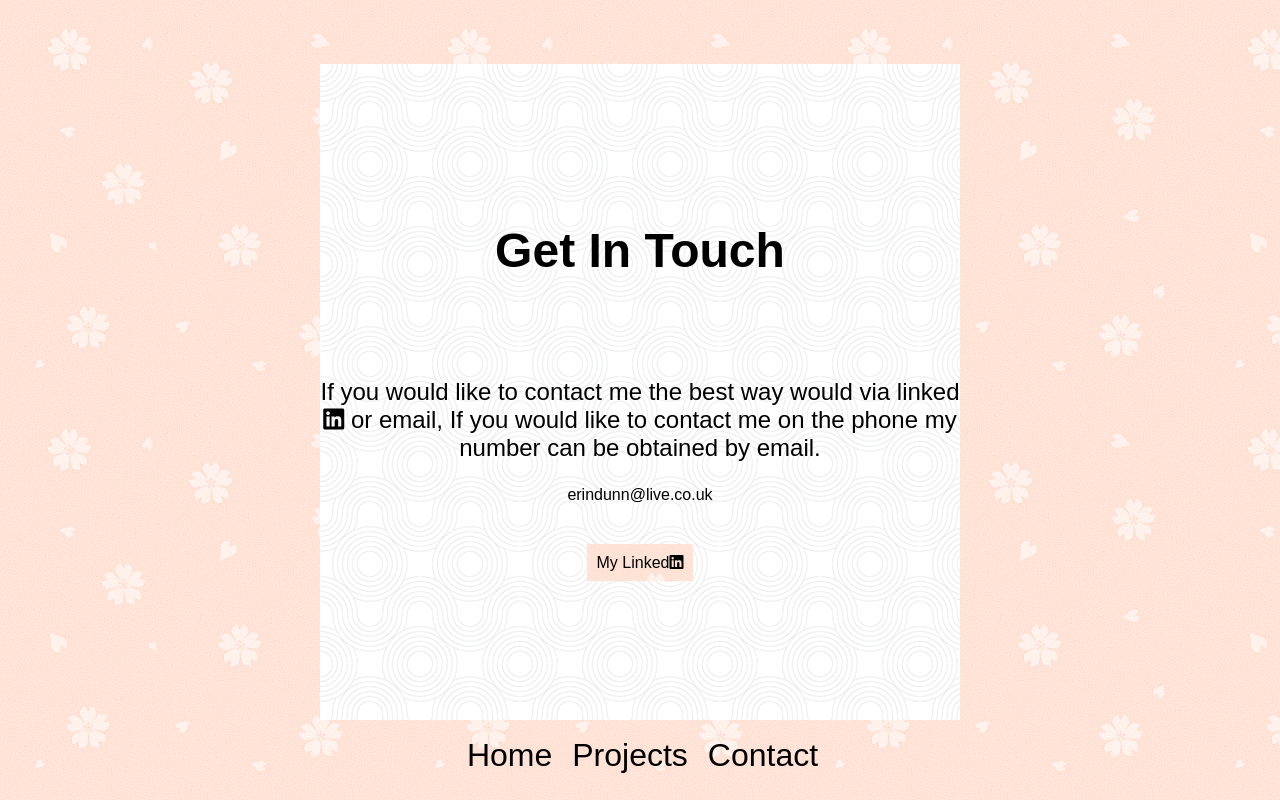
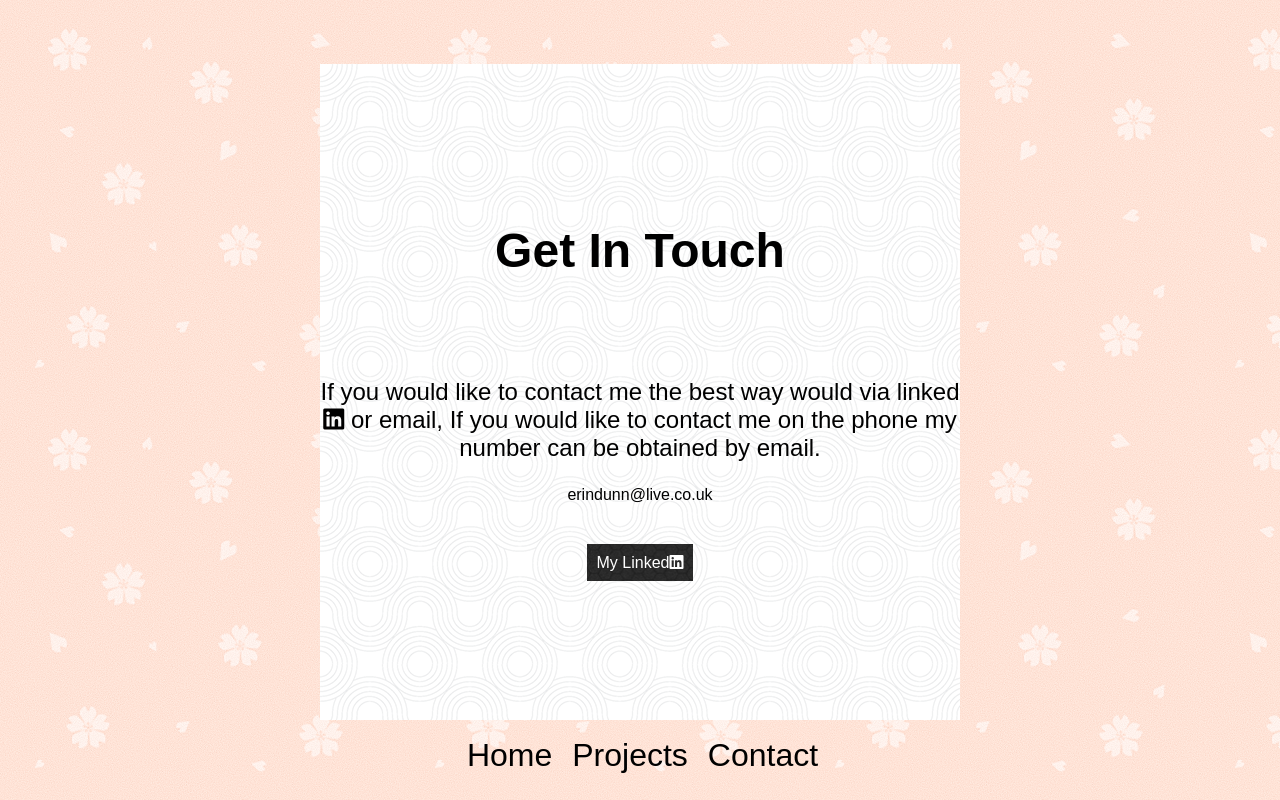
Before and after one commit to CrazyuncleFunk/CrazyuncleFunk.github.io, a plain HTML site: page contact.html in a window 1280 px wide. Drawn offline with Linux system fonts and the light colour scheme; a web font is replaced by a local one.

Commit message:
button update

```diff
--- a/contact.css
+++ b/contact.css
@@ -26,8 +26,8 @@ h1{
 }
 #profile-link{
   text-decoration:none;
-  color:black;
-  background-image:url(sakura.png);
+  color:white;
+  background-image:url(dark-honeycomb.png);
   padding:10px;
   margin-bottom: 50px;
 
```
